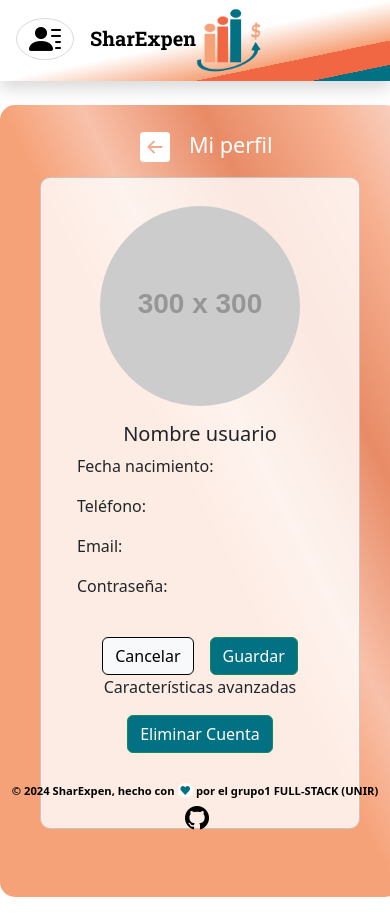
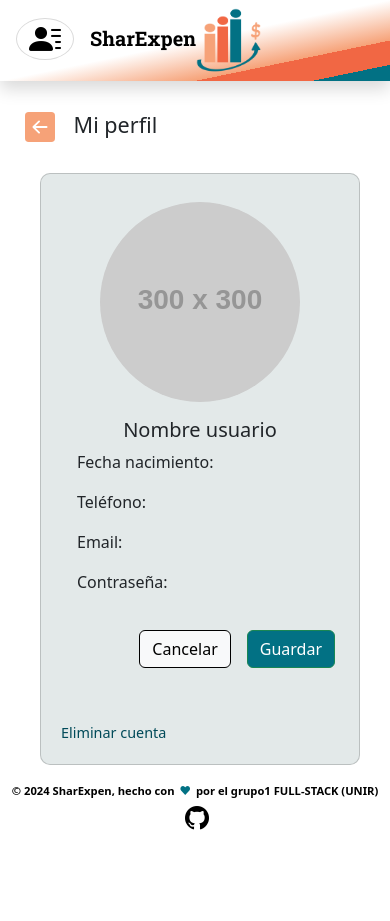
Before and after one commit to matildejb/TFM_front, an Angular app: page /profile-info in a window 390 px wide. Both pictures are taken after a click on the button "Editar". After the commit the page ends 844 px from the top, so only its background shows below. Built offline with nearby package versions, Linux system fonts and the light colour scheme.

Commit message:
User-Info+setting (responsive)

```diff
--- a/src/app/pages/users/user-profile/profile-info/profile-info.component.css
+++ b/src/app/pages/users/user-profile/profile-info/profile-info.component.css
@@ -3,7 +3,7 @@
   margin: auto;
 
   .card {
-    background-color: rgba(255, 255, 255, 0.8);
+    background-color: rgb(227, 233, 233);
     padding: 20px;
     border-radius: 10px;
     width: 40rem;
--- a/src/app/pages/users/user-profile/profile-info/profile-info.component.html
+++ b/src/app/pages/users/user-profile/profile-info/profile-info.component.html
@@ -4,7 +4,7 @@
         <h4>Mi perfil</h4>
     </div>
 
-    <div class="card flex-md-row p-0  p-lg-4">
+    <div class="card m-auto flex-md-row p-0  mb-5 p-lg-4">
         <button class="btn edit-profile order-md-3 pt-3 pt-lg-0 pe-3 pe-lg-0" [routerLink]="['/profile-setting']">Editar
             <svg xmlns="http://www.w3.org/2000/svg" width="20" height="20" fill="#f6a278 "
                 class="bi bi-sliders setting ms-2" viewBox="0 0 16 16">
--- a/src/app/pages/users/user-profile/profile-setting/profile-setting.component.css
+++ b/src/app/pages/users/user-profile/profile-setting/profile-setting.component.css
@@ -1,20 +1,9 @@
 .container {
   width: 700px;
   margin: auto;
-  background: linear-gradient(
-    to top right,
-    #f6a278 0%,
-    #f6a278 50%,
-    #f8c1aa 60%,
-    #e88b66 75%,
-    #f7b191 90%,
-    #f9d1c3 100%
-  );
-  padding: 20px;
-  border-radius: 15px;
 
   .card {
-    background-color: rgba(255, 255, 255, 0.8);
+    background-color: rgb(227, 233, 233);
     padding: 20px;
     border-radius: 10px;
     width: 40rem;
@@ -31,6 +20,14 @@
         background-color: #004a59;
       }
     }
+    .delete-account {
+      color: #004a59;
+      text-decoration: none;
+      font-size: 0.9rem;
+      position: absolute;
+      bottom: 0;
+      left: 0;
+    }
   }
 }
 
@@ -42,15 +39,19 @@
       width: 20rem;
       margin: auto;
 
-      .edit-profile {
-        justify-content: end;
-      }
-
       img {
         width: 200px;
         border-radius: 100%;
         margin: auto;
       }
     }
+
+    .btn-container {
+      position: static !important;
+    }
+    .delete-account {
+      position: static !important;
+      margin-top: 50px;
+    }
   }
 }
--- a/src/app/pages/users/user-profile/profile-setting/profile-setting.component.html
+++ b/src/app/pages/users/user-profile/profile-setting/profile-setting.component.html
@@ -1,19 +1,20 @@
-<div class="container d-flex flex-column justify-content-center align-items-center mt-4 mb-4">
+<div class="container d-flex flex-column gap-3 mt-4 mb-4">
 
-    <h4 class="text-white">
+    <h4>
         <button class="btn" [routerLink]="['/profile-info']">
-             <svg xmlns="http://www.w3.org/2000/svg" width="30" height="30" fill="white " class="bi bi-arrow-left-square-fill arrow"
-            viewBox="0 0 16 16">
+            <svg xmlns="http://www.w3.org/2000/svg" width="30" height="30" fill="#f6a278"
+                class="bi bi-arrow-left-square-fill arrow" viewBox="0 0 16 16">
                 <path
                     d="M16 14a2 2 0 0 1-2 2H2a2 2 0 0 1-2-2V2a2 2 0 0 1 2-2h12a2 2 0 0 1 2 2zm-4.5-6.5H5.707l2.147-2.146a.5.5 0 1 0-.708-.708l-3 3a.5.5 0 0 0 0 .708l3 3a.5.5 0 0 0 .708-.708L5.707 8.5H11.5a.5.5 0 0 0 0-1" />
             </svg>
         </button>
-    Mi perfil</h4>
+        Mi perfil
+    </h4>
 
 
-    <div class="card m-auto mb-5" style="width: 20rem;">
+    <div class="card flex-md-row m-auto mb-5 p-lg-4">
         <img src="https://placehold.co/300x300" class="card-img-top mt-2" [src]="" [alt]="">
-        <div class="card-body">
+        <div class="card-body mb-0 mb-md-4 ms-0 ms-md-4">
             <h5 class="card-title mb-2 text-center">
                 Nombre usuario
             </h5>
@@ -24,18 +25,19 @@
         </div>
 
 
-<div class="btn mb-5">
+        <div class="btn-container w-100 position-absolute bottom-0 start-0 d-flex justify-content-end p-1 p-md-3">
 
             <button type="button" class="btn btn-light border border-black me-3">Cancelar</button>
 
             <button type="button" class="btn btn-success">Guardar</button>
 
-<p>Características avanzadas</p>
-<button type="button" class="btn btn-success">Eliminar Cuenta</button>
+        </div>
+
+        <a type="button" class="delete-account p-0 p-md-3">Eliminar cuenta</a>
+
+
 
 
     </div>
 
 </div>
-
-</div>
```
Lines whose indentation alone changed are shown as unchanged.
